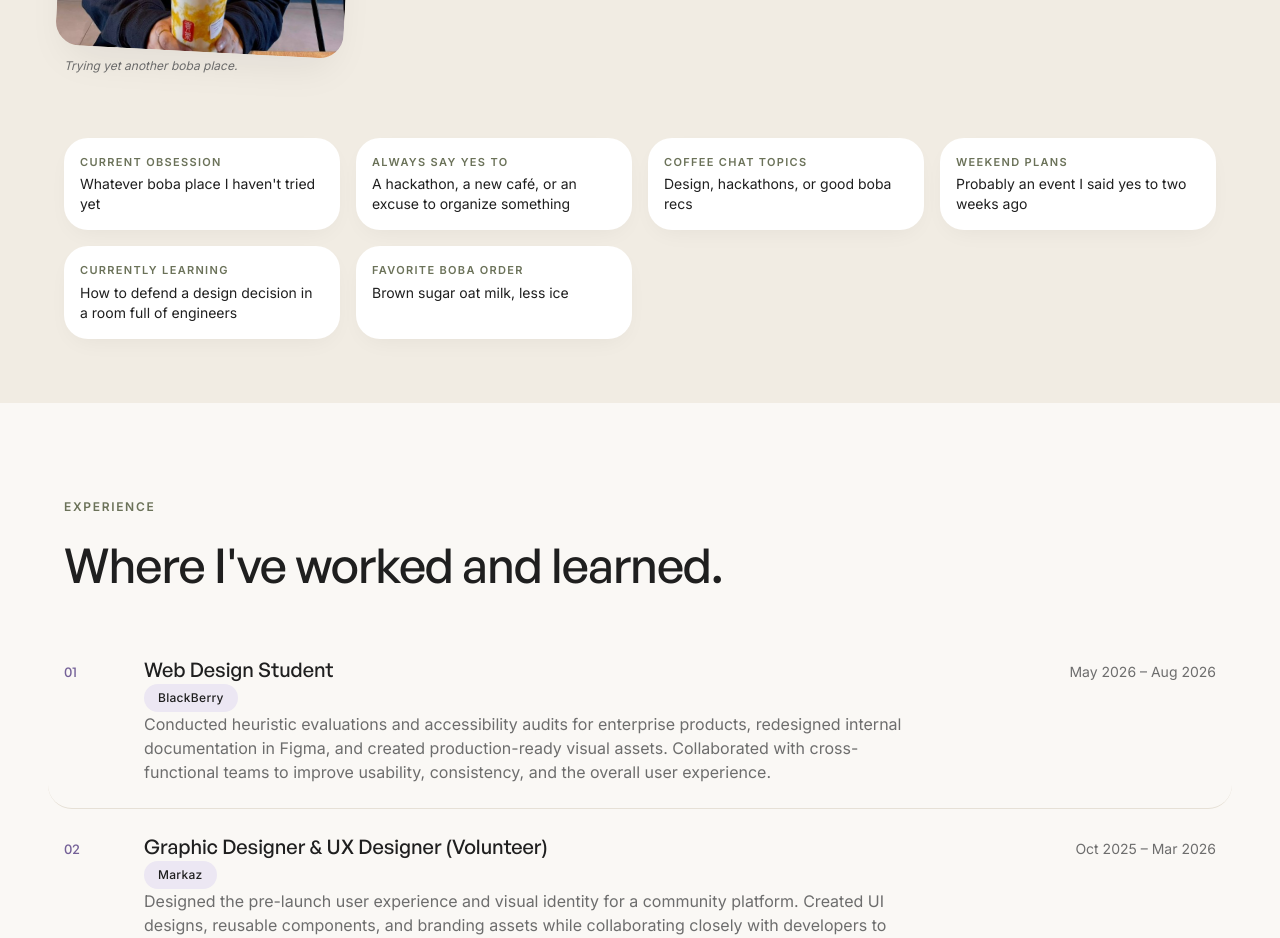
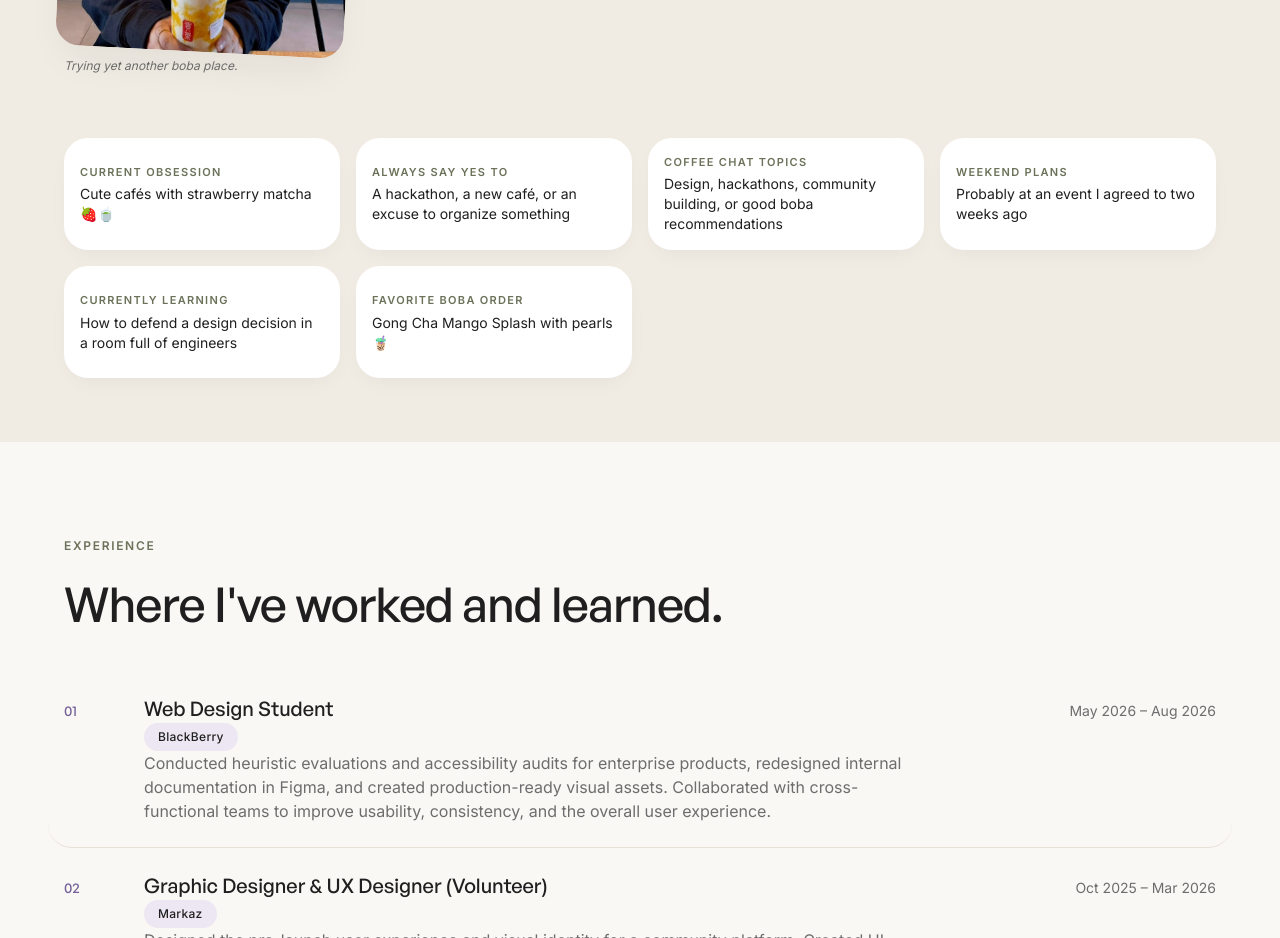
Before and after one commit to afeefaam/afeefa-malik-portfolio, a React (Vite) app: page / in a window 1280 px wide. Shown: the part 4500-5438 px from the top of the page. Built offline with nearby package versions, Linux system fonts and the light colour scheme.

Commit message:
Update About personality cards and equalize card heights
New content for the "right now" cards, plus a shared min-height and
centered content so cards stay visually balanced despite the wider
range of text lengths across the new copy.

```diff
--- a/src/components/home/About.tsx
+++ b/src/components/home/About.tsx
@@ -99,7 +99,7 @@ export function About() {
           {about.rightNow.map((item) => (
             <RevealGroupItem
               key={item.label}
-              className="flex flex-col gap-1 rounded-lg bg-surface p-stack-xs shadow-soft-sm"
+              className="flex min-h-28 flex-col justify-center gap-1 rounded-lg bg-surface p-stack-xs shadow-soft-sm"
             >
               <span className="text-[11px] font-semibold uppercase tracking-[0.12em] text-sage">
                 {item.label}
--- a/src/data/siteContent.ts
+++ b/src/data/siteContent.ts
@@ -89,12 +89,12 @@ export const about = {
   bobaCaption: 'Trying yet another boba place.',
 
   rightNow: [
-    { label: 'Current obsession', value: "Whatever boba place I haven't tried yet" },
+    { label: 'Current obsession', value: 'Cute cafés with strawberry matcha 🍓🍵' },
     { label: 'Always say yes to', value: 'A hackathon, a new café, or an excuse to organize something' },
-    { label: 'Coffee chat topics', value: 'Design, hackathons, or good boba recs' },
-    { label: 'Weekend plans', value: 'Probably an event I said yes to two weeks ago' },
+    { label: 'Coffee chat topics', value: 'Design, hackathons, community building, or good boba recommendations' },
+    { label: 'Weekend plans', value: 'Probably at an event I agreed to two weeks ago' },
     { label: 'Currently learning', value: 'How to defend a design decision in a room full of engineers' },
-    { label: 'Favorite boba order', value: 'Brown sugar oat milk, less ice' },
+    { label: 'Favorite boba order', value: 'Gong Cha Mango Splash with pearls 🧋' },
   ],
 }
 
```
